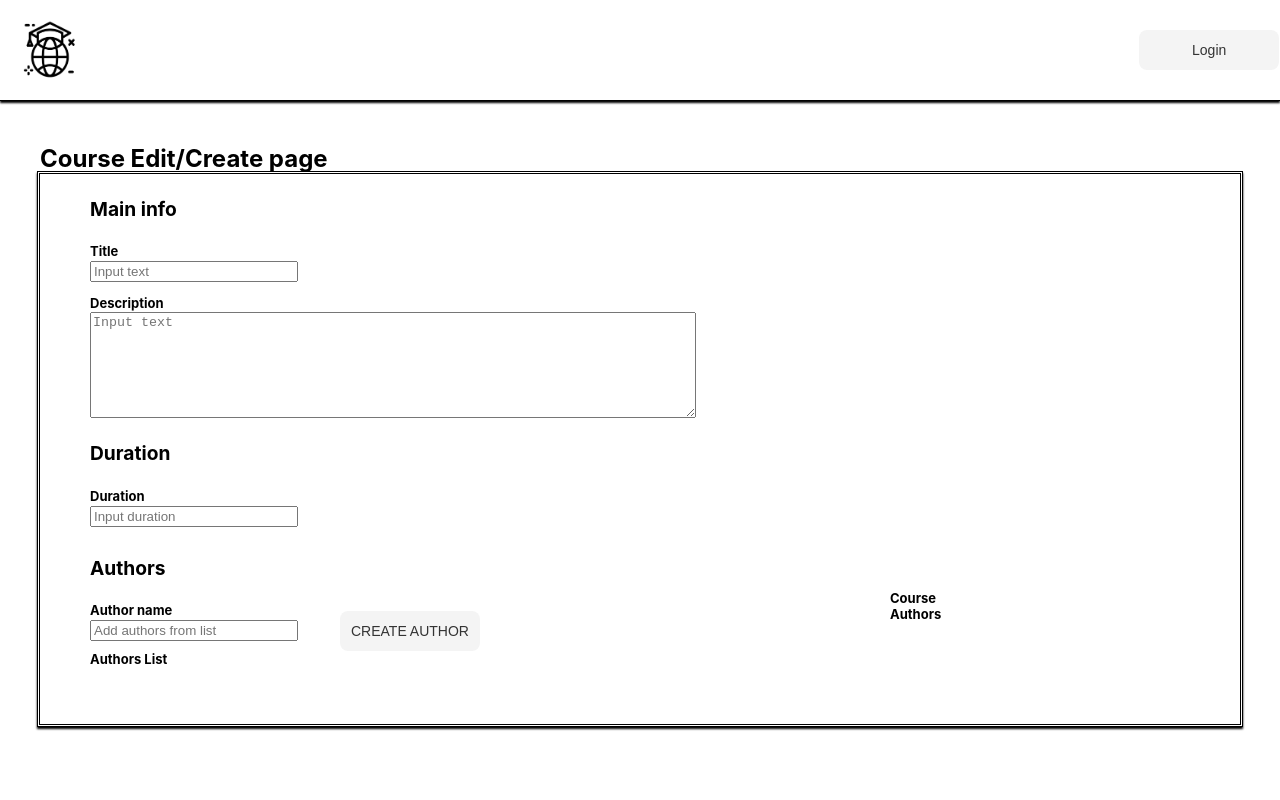
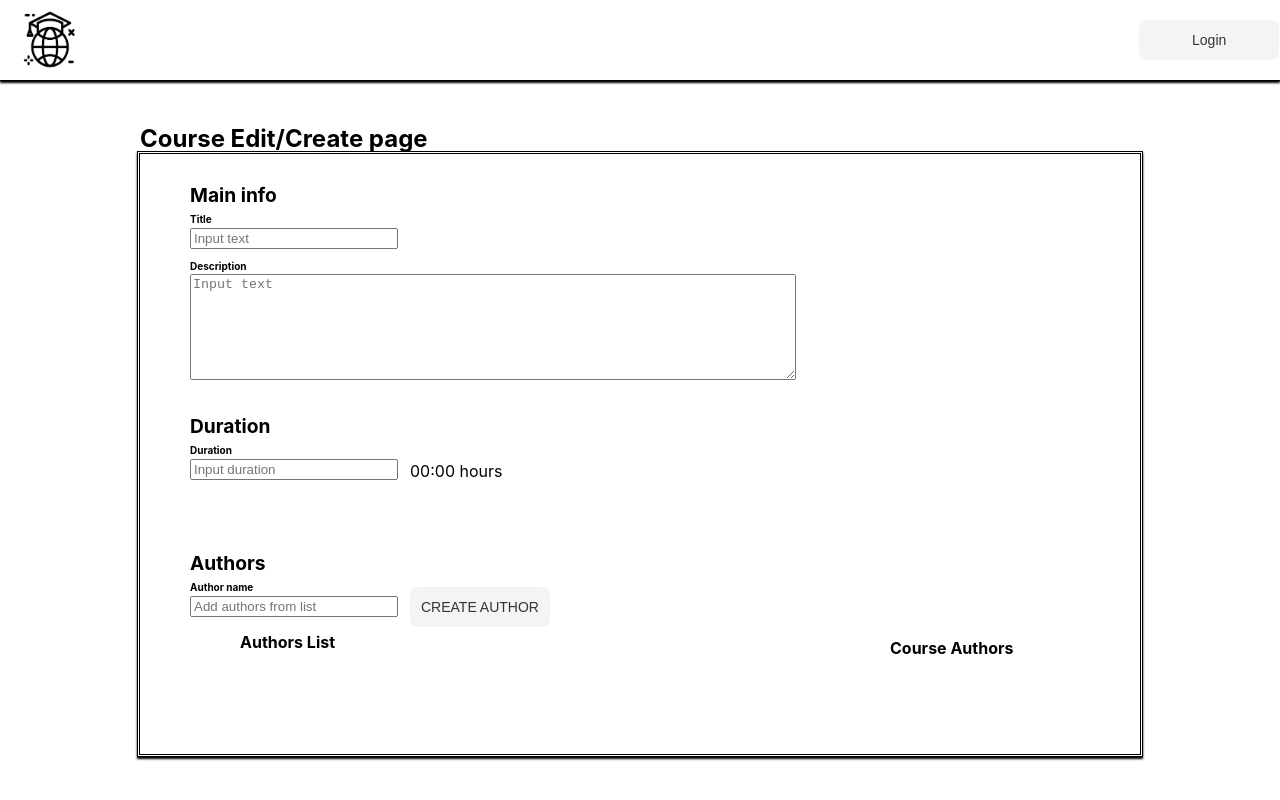
Before and after one commit to fedor-g/courses-app, a React (Create React App) app: page /courses/add in a window 1280 px wide. Built offline with nearby package versions, Linux system fonts and the light colour scheme.

Commit message:
Styles change and empty course refactor

```diff
--- a/src/components/Courses/Courses.tsx
+++ b/src/components/Courses/Courses.tsx
@@ -32,7 +32,9 @@ export const Courses = (props) => {
 			})}
 			<Button
 				buttonText='Add New Course'
-				className={styles.button}
+				className={
+					props.coursesList.length ? styles.button : styles.buttonEmptyList
+				}
 				onClick={() => {
 					navigate('/courses/add', { replace: true });
 				}}
--- a/src/components/Courses/components/EmptyCourseList/EmptyCourseList.tsx
+++ b/src/components/Courses/components/EmptyCourseList/EmptyCourseList.tsx
@@ -1,6 +1,5 @@
 import React from 'react';
 import styles from './emptycourselist.module.scss';
-import { Button } from 'src/common/Button/Button';
 
 export const EmptyCourseList = () => {
 	return (
@@ -9,7 +8,6 @@ export const EmptyCourseList = () => {
 			<h1 className={styles.help}>
 				Please use "Add New Course" button to add your first course
 			</h1>
-			<Button buttonText='Add New Course' className={styles.button} />
 		</div>
 	);
 };
--- a/src/components/Courses/components/EmptyCourseList/emptycourselist.module.scss
+++ b/src/components/Courses/components/EmptyCourseList/emptycourselist.module.scss
@@ -12,16 +12,3 @@
     font-weight: lighter;
     font-size: medium;
 }
-
-.button {
-    position: relative;
-    text-align: center;
-    width: 140px;
-    height: 40px;
-    border-radius: 8px;
-    border-width: 0;
-    color: #333333;
-    background-color: rgba(51, 51, 51, 0.05);
-    cursor: pointer;
-    font-size: 14px;
-}
--- a/src/components/Courses/courses.module.scss
+++ b/src/components/Courses/courses.module.scss
@@ -15,3 +15,17 @@
     cursor: pointer;
     font-size: 14px;
 }
+
+.buttonEmptyList {
+    position: relative;
+    left: 45%;
+    margin-top: 20px;
+    width: 140px;
+    height: 40px;
+    border-radius: 8px;
+    border-width: 0;
+    color: #333333;
+    background-color: rgba(51, 51, 51, 0.05);
+    cursor: pointer;
+    font-size: 14px;
+}
--- a/src/components/CreateCourse/CreateCourse.tsx
+++ b/src/components/CreateCourse/CreateCourse.tsx
@@ -13,7 +13,7 @@ export const CreateCourse = () => {
 			<p className={styles.title}>Course Edit/Create page</p>
 			<form className={styles.form}>
 				<p className={styles.section}>Main info</p>
-				<label className={styles.mainparam}>Title</label>
+				<label className={styles.param}>Title</label>
 				<Input
 					className={styles.input}
 					id='title'
@@ -30,6 +30,7 @@ export const CreateCourse = () => {
 					label='duration'
 					placeholderText='Input duration'
 				/>
+				<p className={styles.duration}>00:00 hours</p>
 				<p className={styles.section}>Authors</p>
 				<label className={styles.param}>Author name</label>
 				<Input
--- a/src/components/CreateCourse/createcourse.module.scss
+++ b/src/components/CreateCourse/createcourse.module.scss
@@ -2,11 +2,11 @@
     position: relative;
     align-self: center;
     border: double;
-    width: 1200px;
+    width: 1000px;
     box-shadow: 0px 2px 2px;
     margin: 0 auto;
     margin-top: 70px;
-    height: 550px;
+    height: 600px;
 }
 
 .title {
@@ -22,34 +22,29 @@
     text-align: left;
     width: 200px;
     margin-left: 50px;
+    margin-top: 0px;
 }
 
 .section {
     position: relative;
     font-weight: bold;
     font-size: larger;
-}
-
-.mainparam {
-    position: relative;
-    font-weight: bold;
-    font-size: small;
-    margin-bottom: 100px;
+    margin-bottom: 0px;
+    margin-top: 30px;
 }
 
 .input {
     position: relative;
     text-align: left;
     width: 200px;
-    margin-bottom: 10px;
+    margin-bottom: 5px;
 }
 
 .param {
     position: relative;
     text-align: left;
     font-weight: bold;
-    font-size: small;
-    margin-top: 50px;
+    font-size:x-small;
 }
 
 .textarea {
@@ -59,10 +54,17 @@
     height: 100px;
 }
 
+.duration {
+    position: relative;
+    top: -40px;
+    left: 220px;
+    margin-bottom: 0px;
+}
+
 .button {
     position: relative;
-    top: -40px;
-    left: 250px;
+    top: -35px;
+    left: 220px;
     width: 140px;
     height: 40px;
     border-radius: 8px;
@@ -78,15 +80,18 @@
     position: relative;
     text-align: left;
     font-weight: bold;
-    font-size: small;
-    margin-top: -40px;
+    font-size: medium;
+    margin-top: 0px;
+    top: -30px;
+    left: 50px;
 }
 
 .courseAuthList {
-    position: absolute;
+    position: relative;
     text-align: left;
     font-weight: bold;
-    font-size: small;
-    top: 380px;
-    left: 800px;
+    font-size: medium;
+    margin-top: 0px;
+    top: -60px;
+    left: 350%;
 }
--- a/src/components/Header/components/Logo/logo.module.scss
+++ b/src/components/Header/components/Logo/logo.module.scss
@@ -1,6 +1,6 @@
 .logo {
     position: absolute;
-    top: 20px;
+    top: 10px;
     left: 20px;
     width: 60px;
     height: 60px;
--- a/src/components/Header/header.module.scss
+++ b/src/components/Header/header.module.scss
@@ -2,7 +2,7 @@
     position: -webkit-sticky; /* Safari */
     position: sticky;
     top: 0;
-    height: 100px;
+    height: 80px;
     width: 100%;
     border-bottom: double;
     border-bottom-width: thin;
@@ -12,14 +12,14 @@
 .userName {
     position: absolute;
     left: 45%;
-    top: 30px;
+    top: 15px;
     font-weight: bold;
 }
 
 .button {
     position: absolute;
     left: 89%;
-    top: 30px;
+    top: 20px;
     width: 140px;
     height: 40px;
     border-radius: 8px;
```
